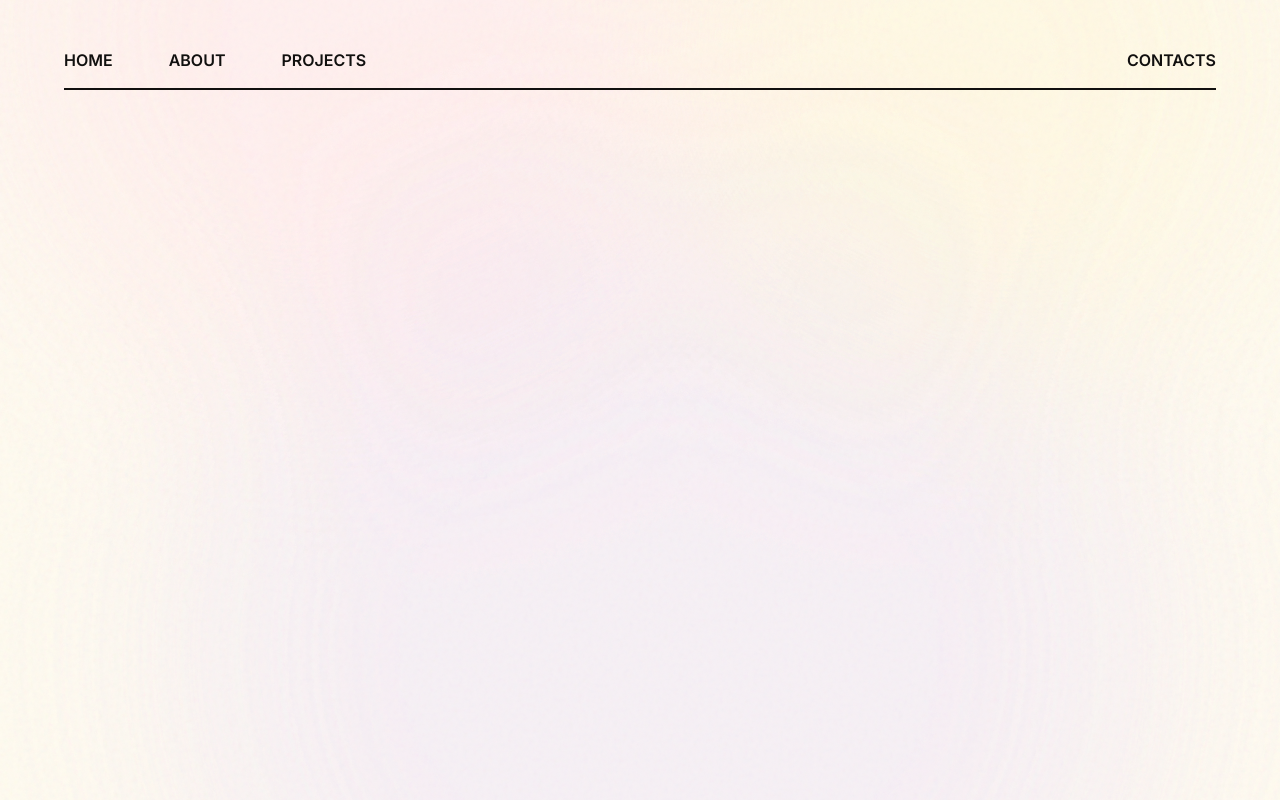
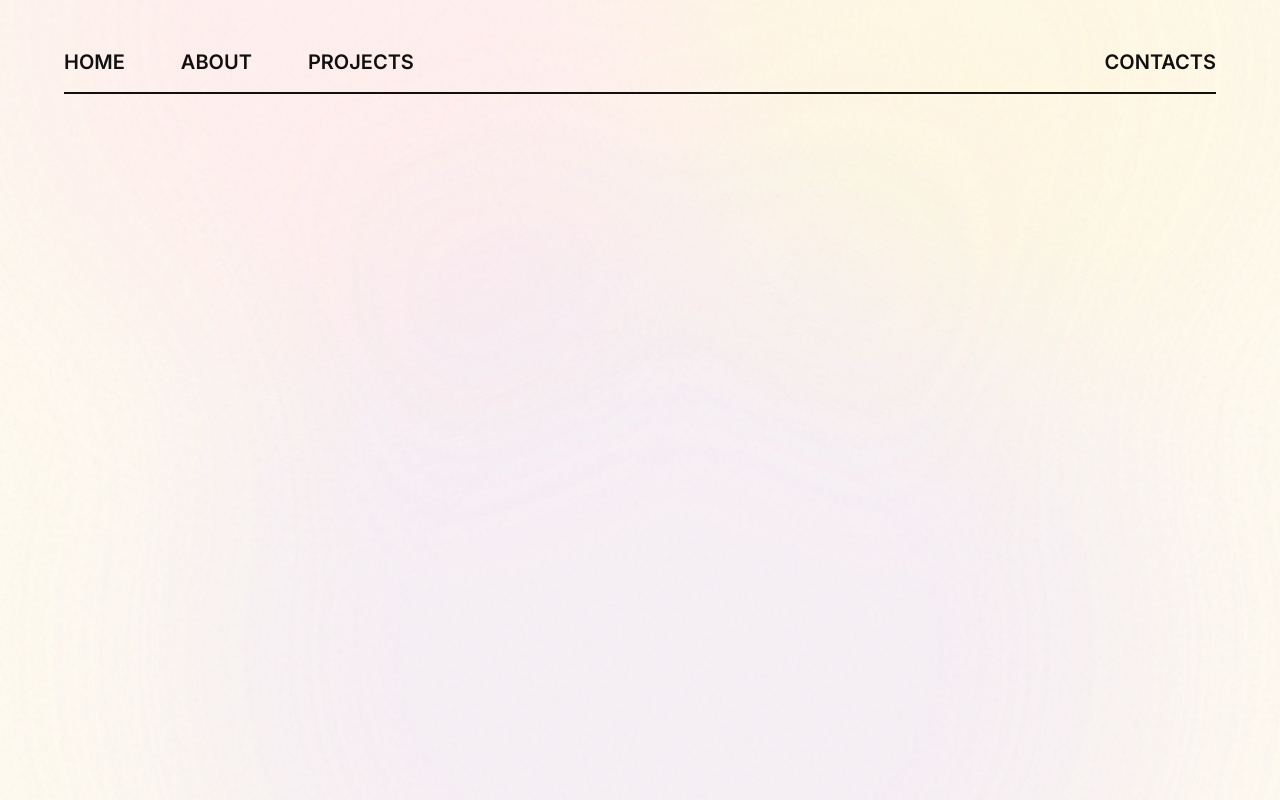
Before and after one commit to 5hurik41/Portfolio-Arabefam, a React (Vite) app: page / in a window 1280 px wide. Built offline with nearby package versions, Linux system fonts and the light colour scheme.

Commit message:
ui: animate navigation bar entrance :art:

```diff
--- a/package.json
+++ b/package.json
@@ -12,6 +12,7 @@
   "dependencies": {
     "@radix-ui/react-navigation-menu": "^1.2.14",
     "@tailwindcss/vite": "^4.3.0",
+    "framer-motion": "^12.40.0",
     "react": "^19.2.6",
     "react-dom": "^19.2.6",
     "tailwindcss": "^4.3.0"
--- a/src/features/landing/ui/NavigationBar.tsx
+++ b/src/features/landing/ui/NavigationBar.tsx
@@ -1,4 +1,5 @@
 import * as NavigationMenu from "@radix-ui/react-navigation-menu";
+import { motion } from "framer-motion";
 
 function NavigationBar() {
   const menuItems = [
@@ -8,9 +9,17 @@ function NavigationBar() {
     { label: "CONTACTS", href: "#contacts" },
   ];
   return (
-    <NavigationMenu.Root className="w-full py-4 border-b-2 border-brand-dark font-semibold sticky">
+    <motion.header
+      initial={{ opacity: 0, y: -20 }}
+      animate={{ opacity: 1, y: 0 }}
+      transition={{
+        duration: 0.8,
+        ease: [0.16, 1, 0.3, 1],
+      }}
+    >
+      <NavigationMenu.Root className="w-full py-4 border-b-2 border-brand-dark font-semibold sticky text-xl">
         <NavigationMenu.List className="w-full flex justify-between">
-        <div className="w-full flex gap-4 md:gap-14">
+          <div className="w-full flex gap-8 md:gap-14">
             {menuItems.slice(0, 3).map((item, index) => (
               <NavigationMenu.Item key={index}>
                 <NavigationMenu.Link href={item.href}>{item.label}</NavigationMenu.Link>
@@ -24,6 +33,7 @@ function NavigationBar() {
           </NavigationMenu.Item>
         </NavigationMenu.List>
       </NavigationMenu.Root>
+    </motion.header>
   );
 }
 
```
Also changed, not shown: 1 other file (tests, documents, lock files or other folders). Lines whose indentation alone changed are shown as unchanged.
